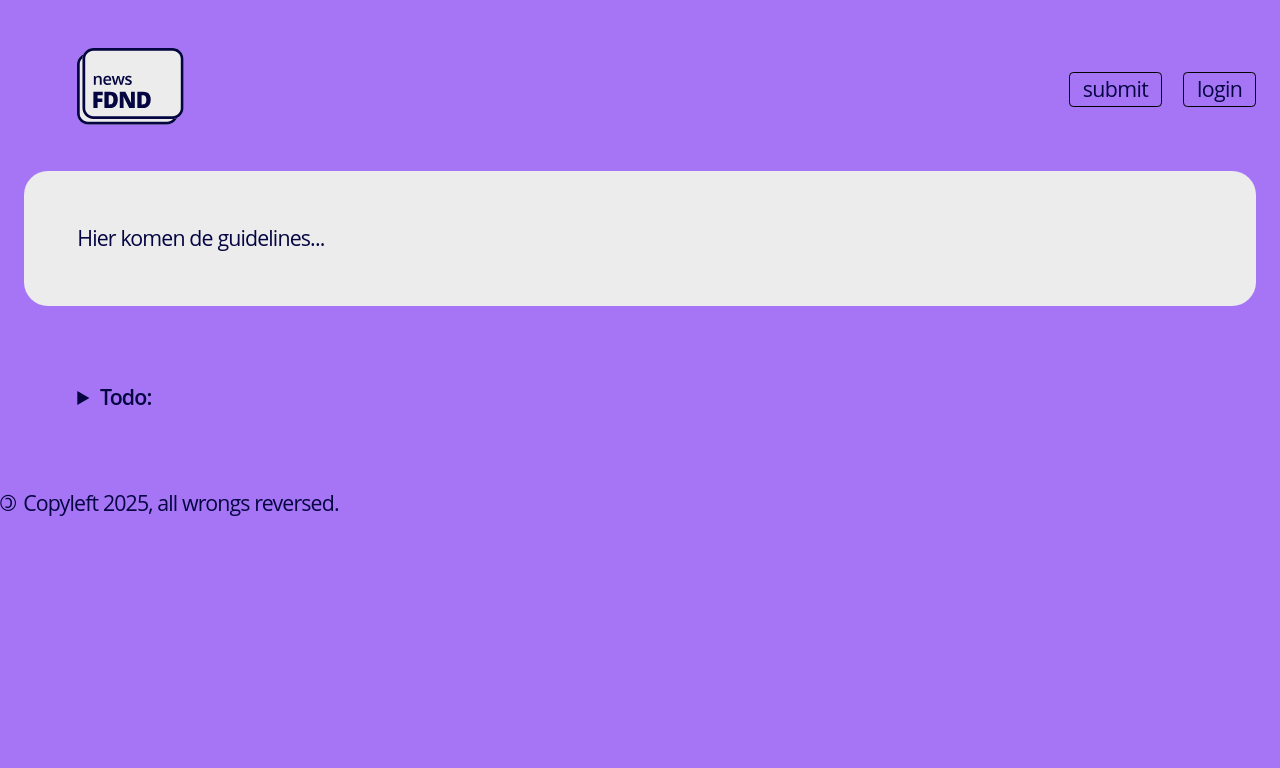
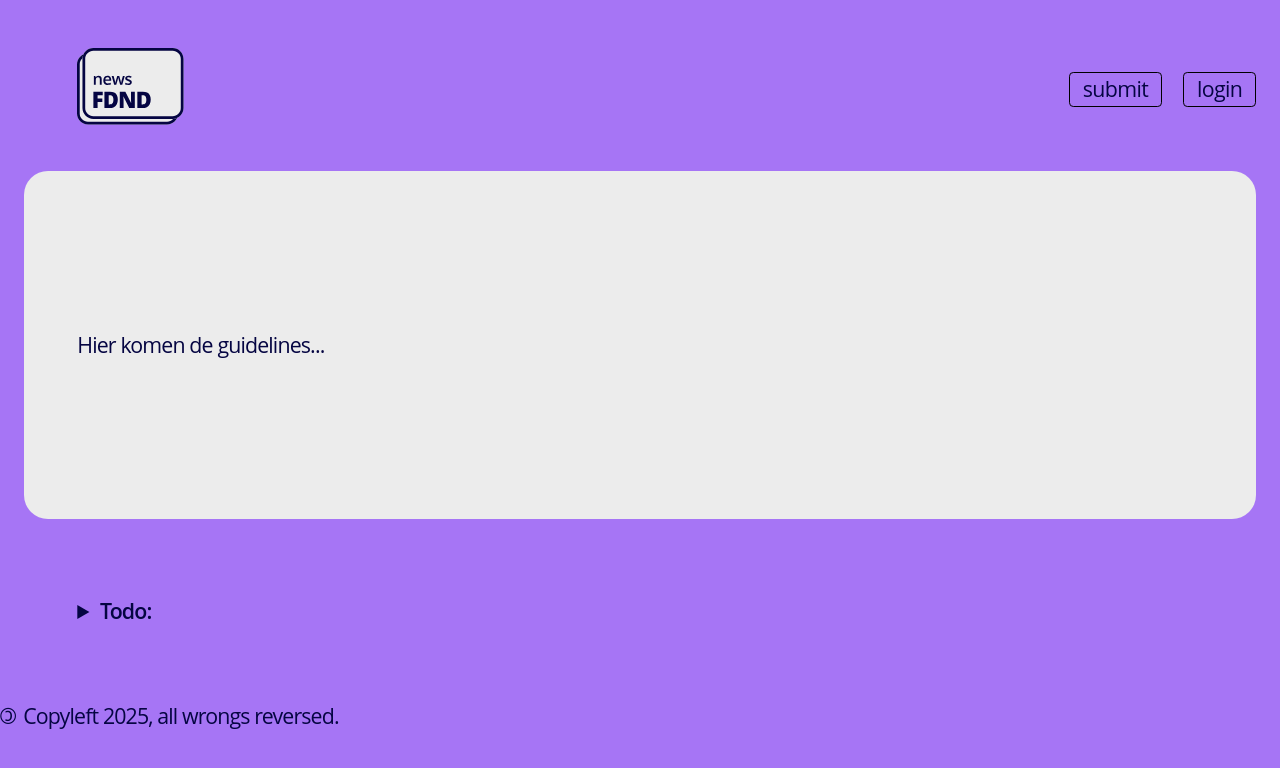
Before and after one commit to fdnd/news.fdnd.nl, a SvelteKit app: page /guidelines in a window 1280 px wide. Shown: the top 768 px of the page. Built offline with nearby package versions, Linux system fonts and the light colour scheme; no server answers.

Commit message:
Adjust padding in layout styles

```diff
--- a/src/routes/+layout.svelte
+++ b/src/routes/+layout.svelte
@@ -109,7 +109,7 @@
 		gap: var(--radius);
 		position: relative;
 		margin: 0 calc(var(--radius));
-		padding: var(--padding);
+		padding: calc(3 * var(--padding)) var(--padding);
 		background: var(--background);
 		border-radius: var(--radius);
 	}
```
